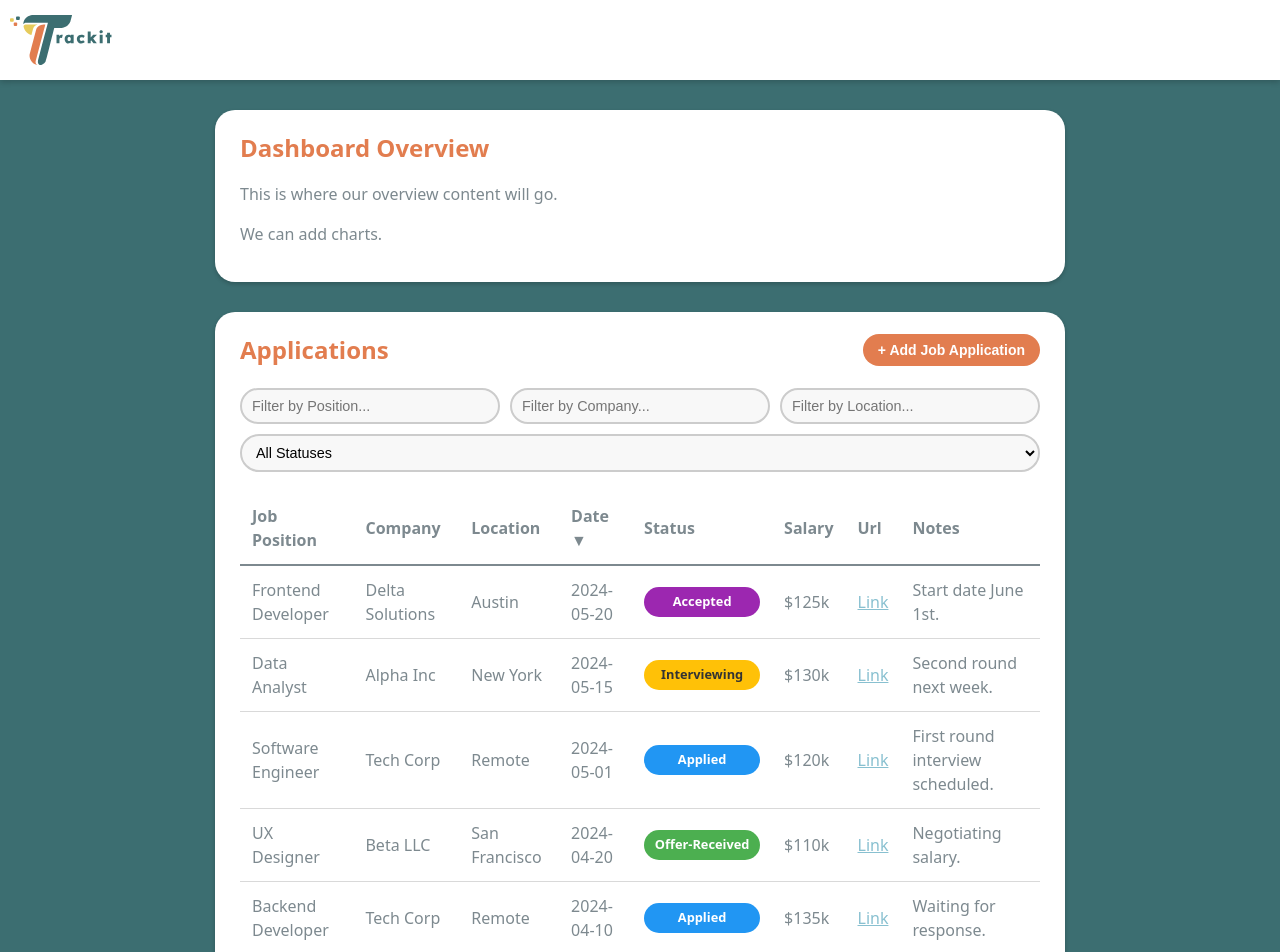
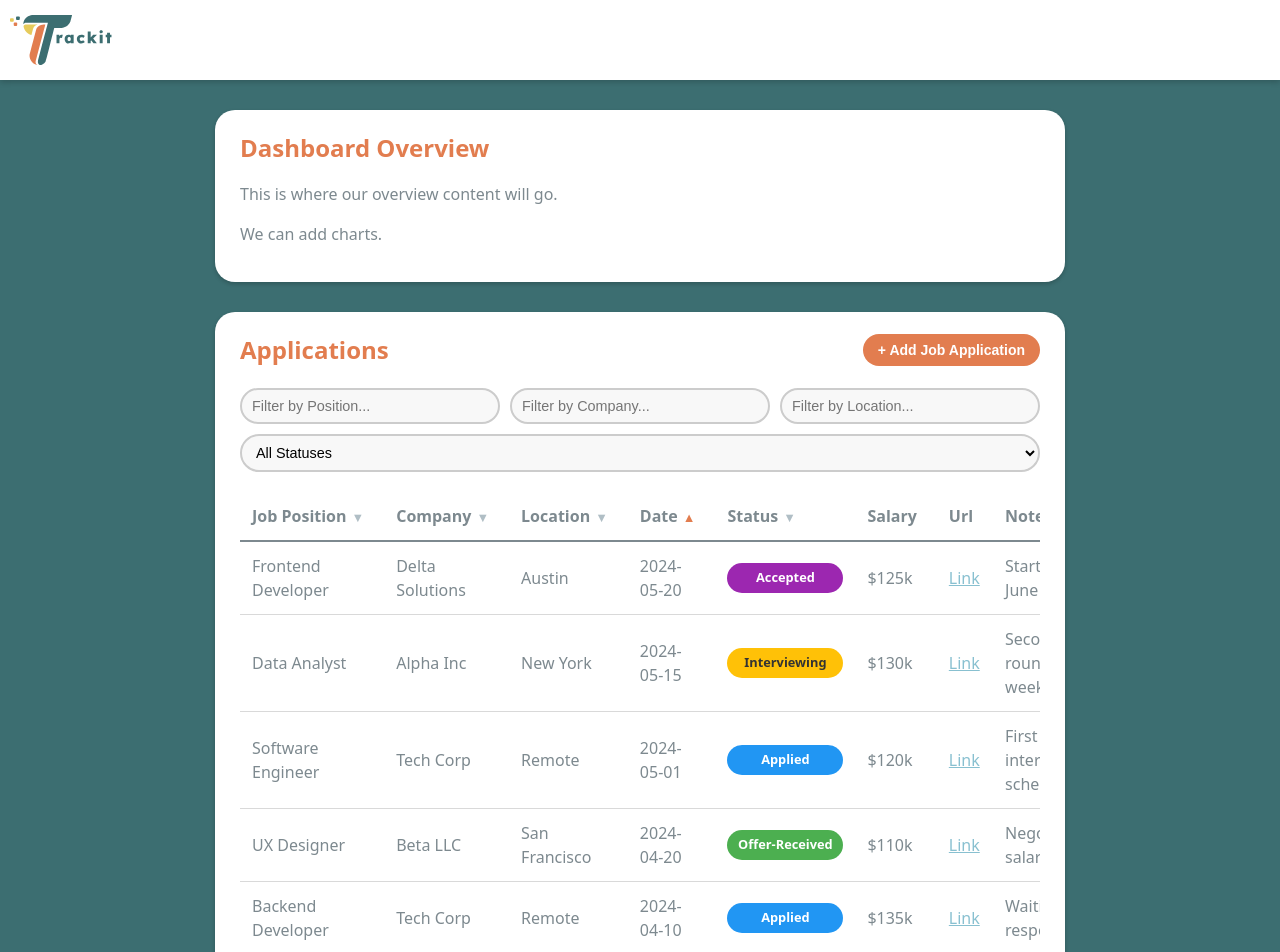
Before and after one commit to Iliyabel/Trackit, a React (Vite) app in the folder client/: page /dashboard in a window 1280 px wide. Shown: the top 952 px of the page. Built offline with nearby package versions, Linux system fonts and the light colour scheme.

Commit message:
Updated table header style. Fixed filter arrow direction.

```diff
--- a/client/src/App.css
+++ b/client/src/App.css
@@ -227,6 +227,12 @@ div.dashboard-section .button-primary {
 
 
 /* Dashboard Table */
+.table-wrapper {
+  width: 100%;
+  overflow-x: auto;
+  margin-top: 10px;
+}
+
 .dashboard-section  table {
     width: 100%;
     border-collapse: collapse;
@@ -244,10 +250,24 @@ div.dashboard-section .button-primary {
     cursor: pointer;
     position: relative;
     user-select: none;
+    white-space: nowrap;
+    padding-right: 20px;
 }
 
 .dashboard-section th:hover {
-  background-color: rgba(255,255,255,0.3);
+  background-color: rgba(230, 230, 230, 0.5);
+}
+
+.sort-arrow {
+  display: inline-block;
+  margin-left: 5px;
+  color: #b0bec5;
+  font-size: 0.8em;
+  transition: color 0.2s ease;
+}
+
+.sort-arrow.active {
+  color: #E27D4F;
 }
 
 .status-cell {
--- a/client/src/pages/DashboardPage.jsx
+++ b/client/src/pages/DashboardPage.jsx
@@ -131,11 +131,10 @@ function DashboardPage() {
 
     // Helper to get sort direction indicator
     const getSortIndicator = (key) => {
-        if (sortConfig.key === key) {
-            return sortConfig.direction === 'ascending' ? ' ▲' : ' ▼';
-        }
+        const isActive = sortConfig.key === key;
+        const arrow = sortConfig.direction === 'ascending' ? '▼' : '▲';
 
-        return '';
+        return <span className={`sort-arrow ${isActive ? 'active' : ''}`}>{isActive ? arrow : '▼'}</span>;
     };
 
     return (
@@ -179,6 +178,7 @@ function DashboardPage() {
                         </select>
                     </div>
 
+                    <div className="table-wrapper">
                         <table>
                             <thead>
                                 <tr>
@@ -211,6 +211,7 @@ function DashboardPage() {
                                 ))}
                             </tbody>
                         </table>
+                    </div>
                     {processedApplications.length === 0 && applications.length > 0 && <p>No applications match your current filters.</p>}
                     {applications.length === 0 && <p>No applications added yet. Click "+ Add New" to start!</p>}
                 </DashboardSection>
```
Lines whose indentation alone changed are shown as unchanged.
